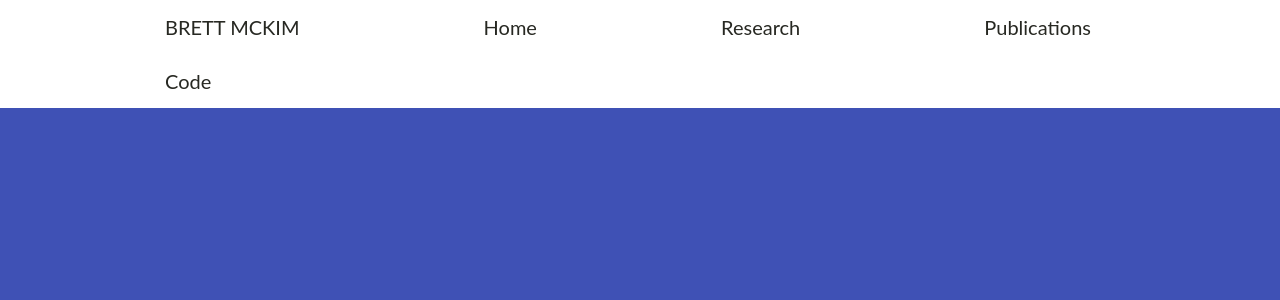
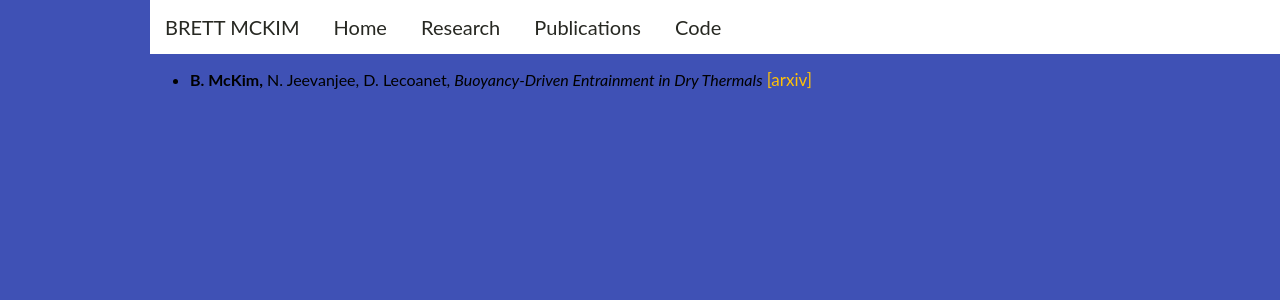
Before and after one commit to mckimb/mckimb.github.io, a Jekyll site: the page built from papers/index.html, in a window 1280 px wide. Shown: the top 300 px of the page. Built offline with Jekyll 4.4.1, drawn with Linux system fonts in a browser that asks for light colours.

Commit message:
Update main.css

```diff
--- a/css/main.css
+++ b/css/main.css
@@ -187,6 +187,7 @@ nav ul li, footer ul li {
     top: 0;
     left: 0;
     right: 0;
+    margin-left: 150px;
 }
 
 .topnav li {
@@ -206,7 +207,6 @@ nav ul li, footer ul li {
 
 
 .topnav a {
-  margin-left: 150px;
   display:inline-block;
   padding: 15px;
   font-size: 20px;
```
